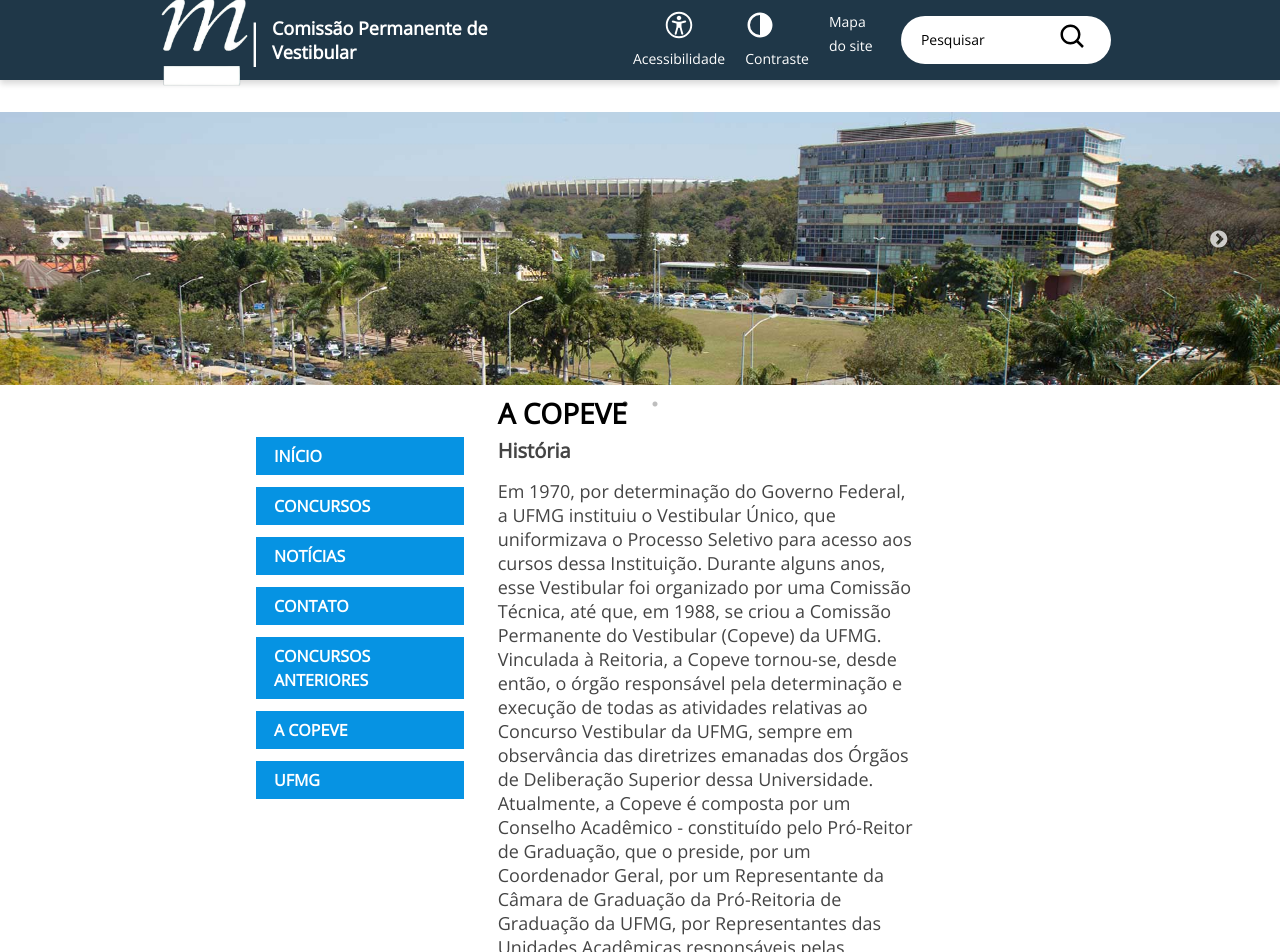
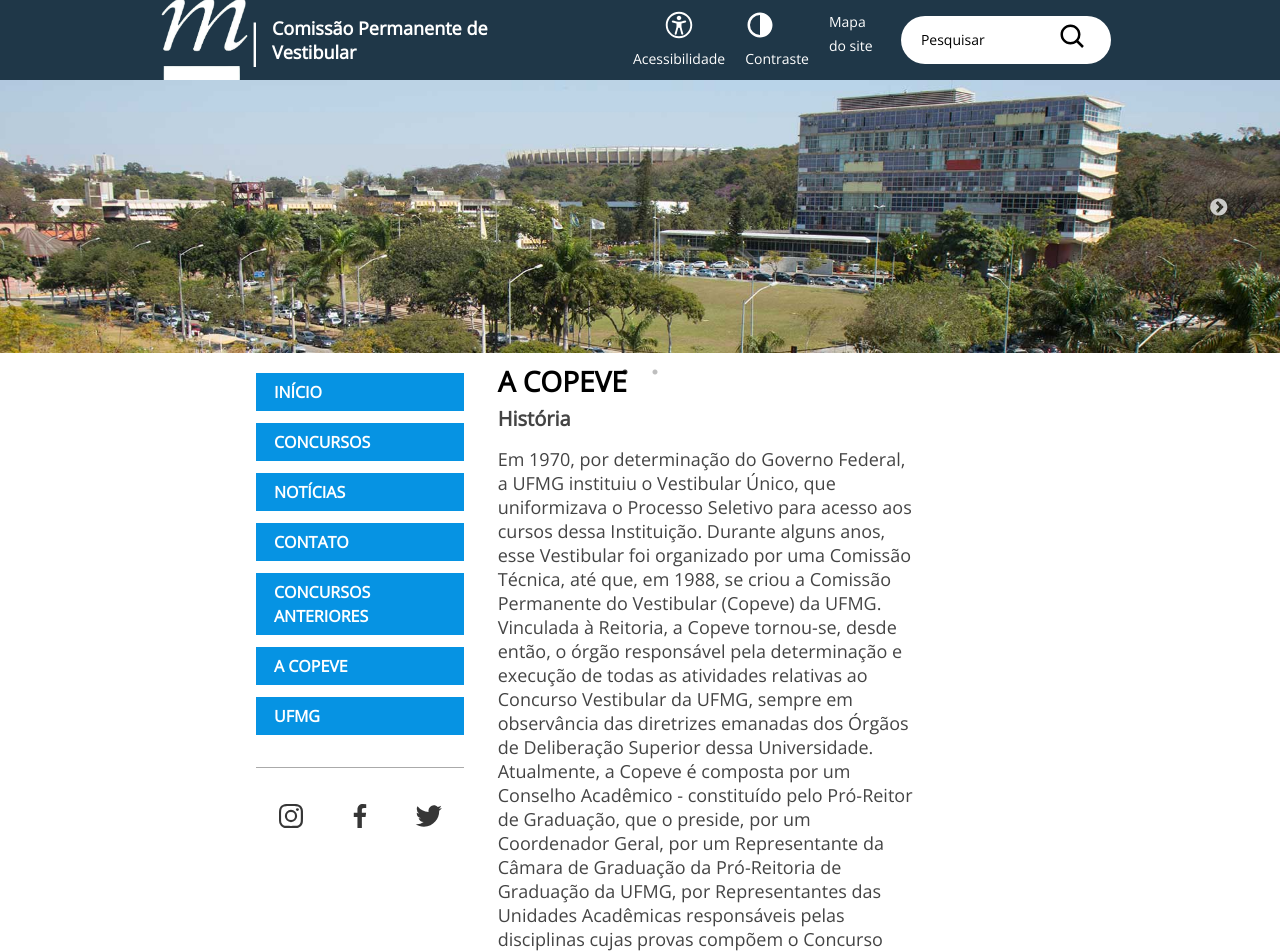
Before and after one commit to Copeve/portal-copeve, a Next.js app in the folder frontend/: page /SobreACopeve in a window 1280 px wide. Shown: the top 952 px of the page. Built offline with nearby package versions, Linux system fonts and the light colour scheme.

Commit message:
consertando paginas individuais e menu

```diff
--- a/frontend/components/Cabecalho/cabecalho.module.css
+++ b/frontend/components/Cabecalho/cabecalho.module.css
@@ -109,9 +109,6 @@
 .cabecalhoMobile{
     display: none;
 }
-.menuCabecalho ul{
-    display: none;
-}
 @media screen and (max-width: 900px){
     .cabecalho{
     justify-content: space-between;
@@ -161,7 +158,15 @@
     .icones{
         display: none;
     }
+    .menuCabecalho{
+        width: 300px;
+        position: absolute;
+        left: 0;
+        z-index: 9999;
+        margin-top: 2em;
+    }
 }
+
 
 @media screen and (max-width: 600px){
     .cabecalho{
@@ -198,4 +203,6 @@
    .iconeMenu{
     font-size: 22px;
    }
+
+
 }
--- a/frontend/components/Cabecalho/index.tsx
+++ b/frontend/components/Cabecalho/index.tsx
@@ -13,12 +13,12 @@
     // Crie uma ref usando o hook useRef()
     const menuRef = useRef<HTMLDivElement>(null);
     const handleClick=() =>{
-        console.log("aaa");
       if (menuRef.current) {
-        console.log("bbb");
-        menuRef.current.style.color = 'red';
-        menuRef.current.classList.add("menuMobile");
-        console.log(menuRef.current.classList)
+        if( menuRef.current.style.display=="block"){
+            menuRef.current.style.display="none"
+        }else{
+            menuRef.current.style.display="block"
+        }
       }
     };
 
@@ -58,9 +58,9 @@
                 <p className={styles.contrasteLogoMobile}><RiContrastFill/></p>
                 <p className={styles.pesquisarLupaMobile}><BiSearch/></p>
             </div>
+        <div className={styles.menuCabecalho}>
+            <Menu ref={menuRef} />
         </div>
-        <div className={styles.menuCabecalho}>
-            <Menu ref={menuRef}/>
         </div>
         </>
     )
--- a/frontend/components/Carrossel/index.tsx
+++ b/frontend/components/Carrossel/index.tsx
@@ -46,8 +46,8 @@
     };
 
     const images = [
-        'images/banner.jpg',
-        'images/banner.jpg',
+        '/images/banner.jpg',
+        '/images/banner.jpg',
       ];
     return (
           <div >
--- a/frontend/components/Menu/index.tsx
+++ b/frontend/components/Menu/index.tsx
@@ -1,6 +1,8 @@
 import styles from './menu.module.css';
 import Link from 'next/link';
-import { ForwardedRef, MutableRefObject, forwardRef, useRef } from 'react';
+import { ForwardedRef, forwardRef } from 'react';
+import {BiLogoInstagram, BiLogoFacebook,
+    BiLogoTwitter} from "react-icons/bi";
 
 
 const Menu:any=forwardRef<HTMLDivElement>((props, ref:ForwardedRef<HTMLDivElement>)=>{
@@ -30,6 +32,12 @@
                         <Link href='/' className={styles.itemLink}>ufmg</Link>
                     </li>
             </ul>
+            <div className={styles.barraFina}></div>
+        <div className={styles.iconesSocias}>
+            <a  href="#">< BiLogoInstagram className={styles.iconesLink}/></a>
+            <a  href="#"><BiLogoFacebook className={styles.iconesLink}/></a>
+            <a href="#"><BiLogoTwitter className={styles.iconesLink}/></a>
+        </div>
         </div>
         </>
     )
--- a/frontend/components/Menu/menu.module.css
+++ b/frontend/components/Menu/menu.module.css
@@ -2,7 +2,7 @@
     width: 86%;
     grid-area: secao-menu;
     margin-right: 1em;
-    margin-top: 2em;
+
 }.menuLista{
     display: flex;
     width: 100%;
@@ -32,22 +32,39 @@
     text-transform: uppercase;
 }
 .teste{
+    display: initial;
     background-color: red;
+}
+.barraFina{
+    background-color: rgb(170, 170, 170);
+    height: 1px;
+    width: 100%;
+    margin: 2em 0;
+}
+.iconesSocias{
+    display: flex;
+    justify-content: space-around;
+}
+.iconesLink{
+    font-size: 2em;
+    color: rgb(54, 54, 54);
 }
 
 @media screen and (max-width: 900px){
-    .menuLista{
+    .menu{
         display: none;
     }
-    .menuMobile{
+    #menuMobile{
         width: 300px;
         display: initial;
         position: absolute;
         left: 0;
     }
+    .barraFina{
+        display: none;
+    }
+    .iconesSocias{
+        display: none;
+    }
 
  }
-
- @media screen and (max-width: 600px){
-
-}
--- a/frontend/pages/_app.tsx
+++ b/frontend/pages/_app.tsx
@@ -3,8 +3,6 @@
 import '../styles/global.css';
 import Cabecalho from '../components/Cabecalho';
 import Carrossel from '../components/Carrossel';
-import Menu from '../components/Menu';
-import styles from './styles.module.css';
 import { useRef } from 'react';
 
 function App({ Component, pageProps }: AppProps) {
```
Also changed, not shown: frontend/pages/concursos/[id].tsx (+24 -13 lines), frontend/pages/index.tsx (+4 -10 lines), frontend/pages/noticiasConcurso/[id].tsx (+6 -4 lines).
